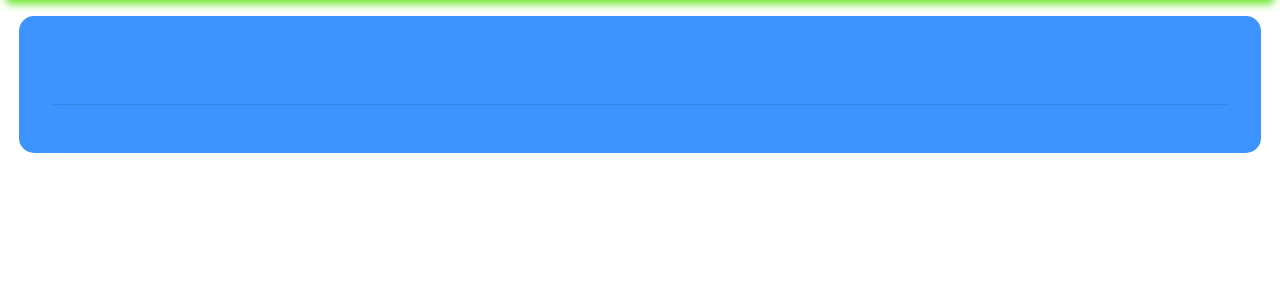
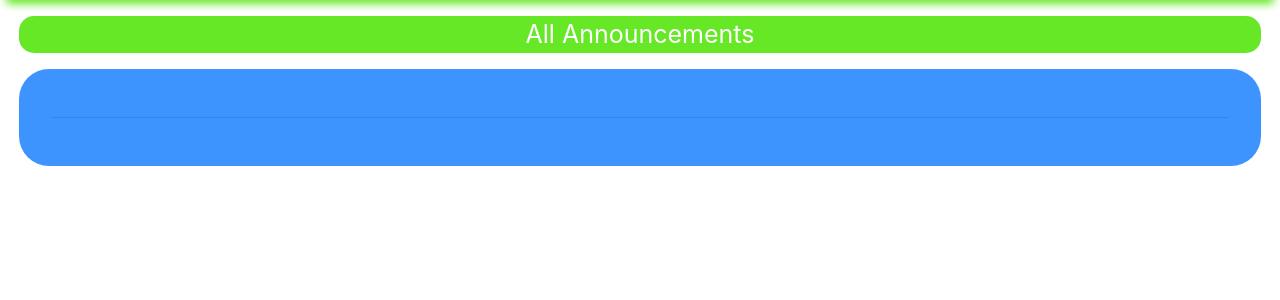
Before and after one commit to one-and-only/quizzane, a PHP site: page /announcements.php in a window 1280 px wide. Shown: the part 76-376 px from the top of the page. Run offline with PHP 8.4, Linux system fonts and the light colour scheme; tables that the repository leaves empty or names only in its code hold one stand-in row (values such as "Sample post"); data that the repository does not hold is empty.

Commit message:
Various Minor Improvements

```diff
--- a/website/announcements.php
+++ b/website/announcements.php
@@ -4,6 +4,9 @@
 include('header.php');
 ob_end_flush();
 ?>
+<!-- empty div for padding (top) -->
+<div style="padding-bottom: 2vh;"></div>
+<div style="text-align: center; font-size: 25px; background-color: #67e827; color: white; border-radius: 15px; max-width: 97vw; margin-left: auto; margin-right: auto; display: block;"><a>All Announcements</a></div>
 <div style="padding-top: 2vh; text-align: center; max-width: 97vw; margin-left: auto; margin-right: auto; display: block; overflow: auto; padding-bottom: 10vh;">
 <?php
 
@@ -17,8 +20,8 @@
         // Let's put the HTML directly here. No need for an extra array
     ?>
         <title>Announcements | Quizzane</title>
-        <div class="jumbotron" style="background-color: #3d94ff; color: white; padding-bottom: 3vh; max-width: 97vw; border-radius: 15px; overflow: hidden;">
-            <h1 class="display-4" style="font-size: 45px;"><?php echo $announcement['announcementDate']; ?></h1>
+        <div class="jumbotron" style="background-color: #3d94ff; color: white; padding-bottom: 3vh; padding-top: 3vh; max-width: 97vw; border-radius: 30px; overflow: hidden;">
+            <h1 class="display-4" style="font-size: 30px;"><?php echo $announcement['announcementDate']; ?></h1>
             <hr class="my-4">
             <div class="lead announcement" style="max-width: 95vw;">
                 <?php
--- a/website/index.php
+++ b/website/index.php
@@ -30,7 +30,6 @@
     foreach ($announcements as $announcement) {
         // Let's put the HTML directly here. No need for an extra array
     ?>
-        <title>Announcements | Quizzane</title>
         <div style="text-align: center; font-size: 25px; background-color: #67e827; color: white; border-radius: 15px;"><a>Latest Announcement</a></div>
         <!-- empty div for padding -->
         <div style="padding-bottom: 0.5vh;"></div>
--- a/website/join.php
+++ b/website/join.php
@@ -108,7 +108,7 @@
 
   $(window).on("load", function() {
           async function showMusicModal() {
-          await sleep(1000);
+          await sleep(500);
           $("#musicModal").modal("show");
       }
       showMusicModal();
```
